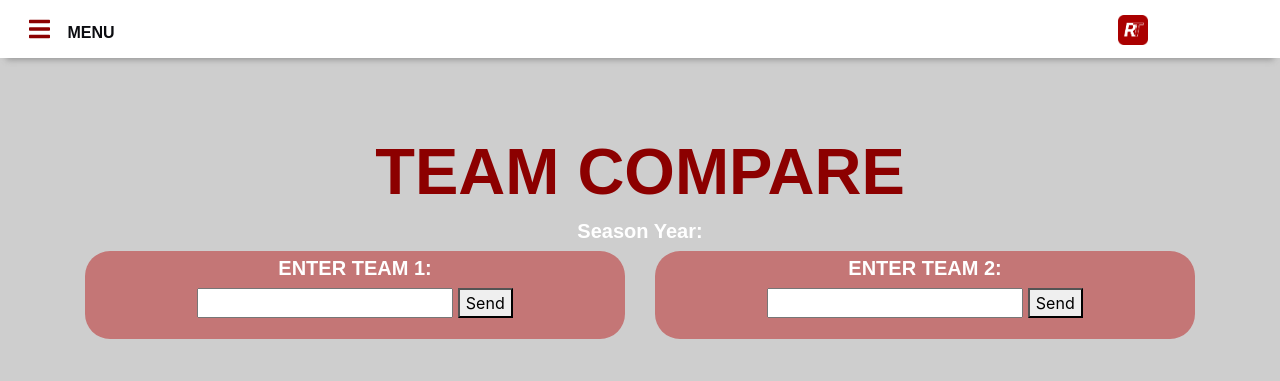
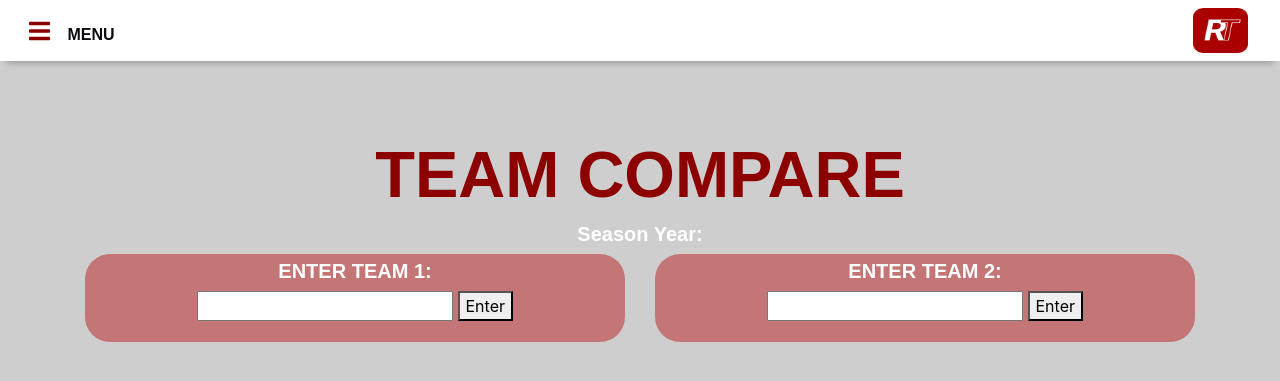
Before and after one commit to rohatd/RedTeamMarchMadness, a Flask app: page /team-compare in a window 1280 px wide. Shown: the top 381 px of the page. Run offline with Flask 2, Linux system fonts and the light colour scheme; some libraries are stand-ins or nearby versions.

Commit message:
fixed navbar

```diff
--- a/bracket.py
+++ b/bracket.py
@@ -24,5 +24,6 @@ class Bracket:
             team2 = self.matchupQueue.popleft()
             teamMatchup = Matchup(team1,team2)
             winner = teamMatchup.getWinner()
+
             self.matchupQueue.append(winner)
             print("{0} played {1} and the winner is: {2}".format(team1,team2,winner))
--- a/marchMadness.py
+++ b/marchMadness.py
@@ -61,6 +61,12 @@ def main_interface():
 	response["numLosses"] = str(team.num_losses())
 	return jsonify(response)
 
+
+# @app.route('/api/get-winner', methods=["POST"])
+# def getWinner(team1, team2):
+
+
+
 @app.route('/api/get-stats/', methods=["POST"])
 def getStats():
 	input = request.get_json()
--- a/static/navbar.css
+++ b/static/navbar.css
@@ -28,8 +28,9 @@ body{
 }
 
 .navbar-brand{
-  padding-left: 150px;
-  padding-right: 100px;
+
+  padding-top: 0px;
+  padding-bottom: 0px;
   color: #8C0000;
 }
 
--- a/templates/generateBracket.html
+++ b/templates/generateBracket.html
@@ -1,6 +1,7 @@
 {% extends "layout.html" %}
 {% block content %}
-	  <h2 class="text-center">GENERATE BRACKET</h2>
+
+  <h2 class="text-center">GENERATE BRACKET</h2>
 
   <div id="rd1">
     <div id="matchup">
--- a/templates/layout.html
+++ b/templates/layout.html
@@ -43,7 +43,7 @@
     <!-- Navbar brand -->
     <div class="navbar-header">
       <a class="navbar-brand" href="/home">
-        <img src="{{ url_for('static', filename='logo.png')}}" width="30" height="30" alt="Red Team">
+        <img src="{{ url_for('static', filename='logo.png')}}" width="55" height="45" alt="Red Team">
       </a>
     </div>
 
--- a/templates/teamCompare.html
+++ b/templates/teamCompare.html
@@ -12,7 +12,7 @@
 
             <div id="team1">
               <h6>ENTER TEAM 1: </h6> <input id="message">
-              <button id="send">Send</button>
+              <button id="send">Enter</button>
               <div class="teamInfo">
                 <p id="teamName"></p>
                 <p id="year"></p>
@@ -28,7 +28,7 @@
 
             <div id="team2">
               <h6>ENTER TEAM 2: </h6> <input id="message2">
-              <button id="send2">Send</button>
+              <button id="send2">Enter</button>
               <div class="teamInfo">
                 <p id="teamName2"></p>
                 <p id="year2"></p>
```
Also changed, not shown: matchup.py (+11 -5 lines), static/js/teamCompare.js (line endings or trailing spaces).
